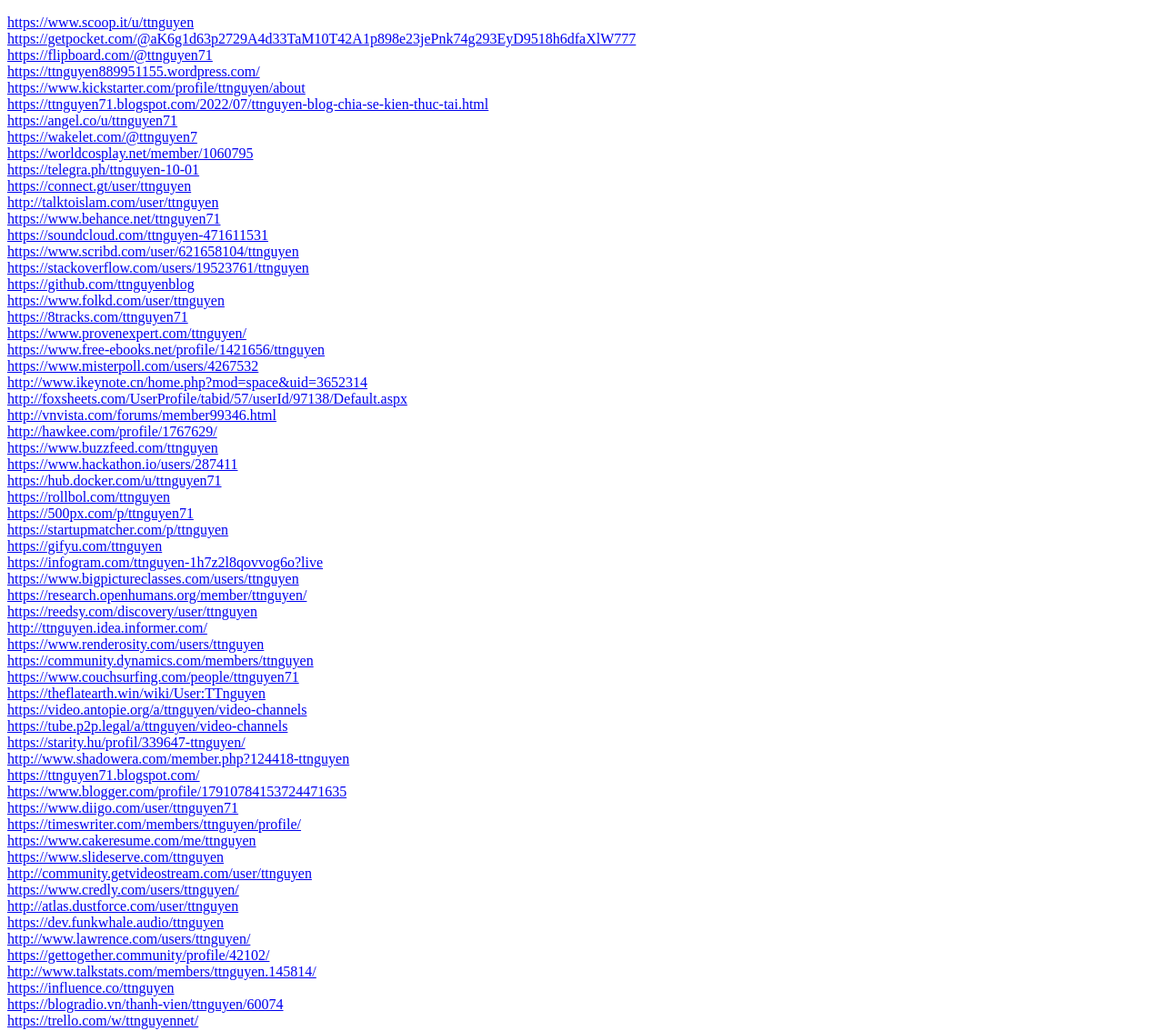
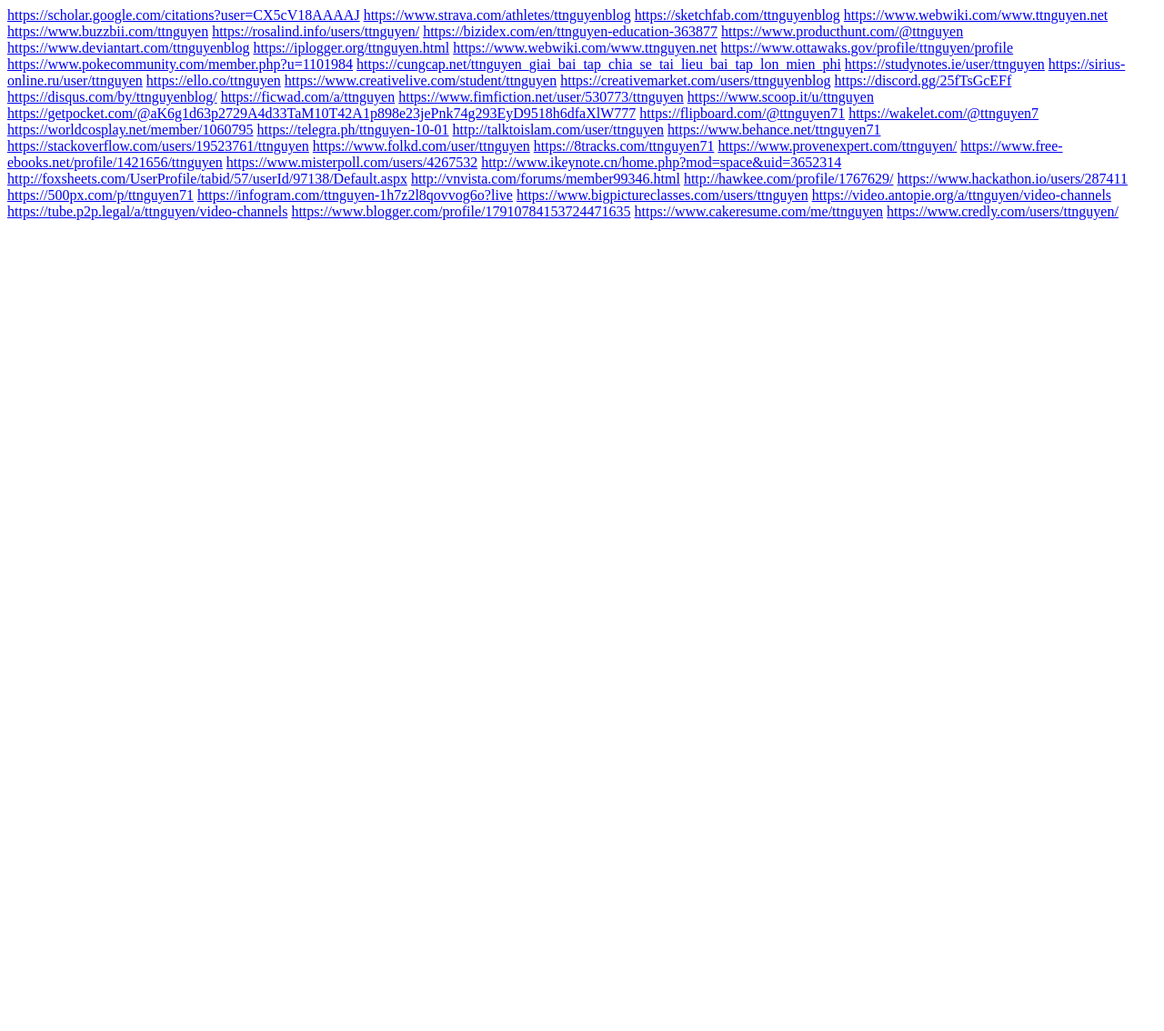
Before and after one commit to ttnguyenblog/ttnguyen, a plain HTML site: page index.html in a window 1280 px wide. Shown: the whole page at 91% size. After the commit the page ends 800 px from the top, so only its background shows below. Drawn offline with Linux system fonts and the light colour scheme.

Commit message:
Update index.html

```diff
--- a/index.html
+++ b/index.html
@@ -7,67 +7,56 @@
     <link rel="stylesheet" href="">
 </head>
 <body>
-<p><a href="https://www.scoop.it/u/ttnguyen" target="_blank">https://www.scoop.it/u/ttnguyen</a><br />
-<a href="https://getpocket.com/@aK6g1d63p2729A4d33TaM10T42A1p898e23jePnk74g293EyD9518h6dfaXlW777" target="_blank">https://getpocket.com/@aK6g1d63p2729A4d33TaM10T42A1p898e23jePnk74g293EyD9518h6dfaXlW777</a><br />
-<a href="https://flipboard.com/@ttnguyen71" target="_blank">https://flipboard.com/@ttnguyen71</a><br />
-<a href="https://ttnguyen889951155.wordpress.com/" target="_blank">https://ttnguyen889951155.wordpress.com/</a><br />
-<a href="https://www.kickstarter.com/profile/ttnguyen/about" target="_blank">https://www.kickstarter.com/profile/ttnguyen/about</a><br />
-<a href="https://ttnguyen71.blogspot.com/2022/07/ttnguyen-blog-chia-se-kien-thuc-tai.html" target="_blank">https://ttnguyen71.blogspot.com/2022/07/ttnguyen-blog-chia-se-kien-thuc-tai.html</a><br />
-<a href="https://angel.co/u/ttnguyen71" target="_blank">https://angel.co/u/ttnguyen71</a><br />
-<a href="https://wakelet.com/@ttnguyen7" target="_blank">https://wakelet.com/@ttnguyen7</a><br />
-<a href="https://worldcosplay.net/member/1060795" target="_blank">https://worldcosplay.net/member/1060795</a><br />
-<a href="https://telegra.ph/ttnguyen-10-01" target="_blank">https://telegra.ph/ttnguyen-10-01</a><br />
-<a href="https://connect.gt/user/ttnguyen" target="_blank">https://connect.gt/user/ttnguyen</a><br />
-<a href="http://talktoislam.com/user/ttnguyen" target="_blank">http://talktoislam.com/user/ttnguyen</a><br />
-<a href="https://www.behance.net/ttnguyen71" target="_blank">https://www.behance.net/ttnguyen71</a><br />
-<a href="https://soundcloud.com/ttnguyen-471611531" target="_blank">https://soundcloud.com/ttnguyen-471611531</a><br />
-<a href="https://www.scribd.com/user/621658104/ttnguyen" target="_blank">https://www.scribd.com/user/621658104/ttnguyen</a><br />
-<a href="https://stackoverflow.com/users/19523761/ttnguyen" target="_blank">https://stackoverflow.com/users/19523761/ttnguyen</a><br />
-<a href="https://github.com/ttnguyenblog" target="_blank">https://github.com/ttnguyenblog</a><br />
-<a href="https://www.folkd.com/user/ttnguyen" target="_blank">https://www.folkd.com/user/ttnguyen</a><br />
-<a href="https://8tracks.com/ttnguyen71" target="_blank">https://8tracks.com/ttnguyen71</a><br />
-<a href="https://www.provenexpert.com/ttnguyen/" target="_blank">https://www.provenexpert.com/ttnguyen/</a><br />
-<a href="https://www.free-ebooks.net/profile/1421656/ttnguyen" target="_blank">https://www.free-ebooks.net/profile/1421656/ttnguyen</a><br />
-<a href="https://www.misterpoll.com/users/4267532" target="_blank">https://www.misterpoll.com/users/4267532</a><br />
-<a href="http://www.ikeynote.cn/home.php?mod=space&amp;uid=3652314" target="_blank">http://www.ikeynote.cn/home.php?mod=space&amp;uid=3652314</a><br />
-<a href="http://foxsheets.com/UserProfile/tabid/57/userId/97138/Default.aspx" target="_blank">http://foxsheets.com/UserProfile/tabid/57/userId/97138/Default.aspx</a><br />
-<a href="http://vnvista.com/forums/member99346.html" target="_blank">http://vnvista.com/forums/member99346.html</a><br />
-<a href="http://hawkee.com/profile/1767629/" target="_blank">http://hawkee.com/profile/1767629/</a><br />
-<a href="https://www.buzzfeed.com/ttnguyen" target="_blank">https://www.buzzfeed.com/ttnguyen</a><br />
-<a href="https://www.hackathon.io/users/287411" target="_blank">https://www.hackathon.io/users/287411</a><br />
-<a href="https://hub.docker.com/u/ttnguyen71" target="_blank">https://hub.docker.com/u/ttnguyen71</a><br />
-<a href="https://rollbol.com/ttnguyen" target="_blank">https://rollbol.com/ttnguyen</a><br />
-<a href="https://500px.com/p/ttnguyen71" target="_blank">https://500px.com/p/ttnguyen71</a><br />
-<a href="https://startupmatcher.com/p/ttnguyen" target="_blank">https://startupmatcher.com/p/ttnguyen</a><br />
-<a href="https://gifyu.com/ttnguyen" target="_blank">https://gifyu.com/ttnguyen</a><br />
-<a href="https://infogram.com/ttnguyen-1h7z2l8qovvog6o?live" target="_blank">https://infogram.com/ttnguyen-1h7z2l8qovvog6o?live</a><br />
-<a href="https://www.bigpictureclasses.com/users/ttnguyen" target="_blank">https://www.bigpictureclasses.com/users/ttnguyen</a><br />
-<a href="https://research.openhumans.org/member/ttnguyen/" target="_blank">https://research.openhumans.org/member/ttnguyen/</a><br />
-<a href="https://reedsy.com/discovery/user/ttnguyen" target="_blank">https://reedsy.com/discovery/user/ttnguyen</a><br />
-<a href="http://ttnguyen.idea.informer.com/" target="_blank">http://ttnguyen.idea.informer.com/</a><br />
-<a href="https://www.renderosity.com/users/ttnguyen" target="_blank">https://www.renderosity.com/users/ttnguyen</a><br />
-<a href="https://community.dynamics.com/members/ttnguyen" target="_blank">https://community.dynamics.com/members/ttnguyen</a><br />
-<a href="https://www.couchsurfing.com/people/ttnguyen71" target="_blank">https://www.couchsurfing.com/people/ttnguyen71</a><br />
-<a href="https://theflatearth.win/wiki/User:TTnguyen" target="_blank">https://theflatearth.win/wiki/User:TTnguyen</a><br />
-<a href="https://video.antopie.org/a/ttnguyen/video-channels" target="_blank">https://video.antopie.org/a/ttnguyen/video-channels</a><br />
-<a href="https://tube.p2p.legal/a/ttnguyen/video-channels" target="_blank">https://tube.p2p.legal/a/ttnguyen/video-channels</a><br />
-<a href="https://starity.hu/profil/339647-ttnguyen/" target="_blank">https://starity.hu/profil/339647-ttnguyen/</a><br />
-<a href="http://www.shadowera.com/member.php?124418-ttnguyen" target="_blank">http://www.shadowera.com/member.php?124418-ttnguyen</a><br />
-<a href="https://ttnguyen71.blogspot.com/" target="_blank">https://ttnguyen71.blogspot.com/</a><br />
-<a href="https://www.blogger.com/profile/17910784153724471635" target="_blank">https://www.blogger.com/profile/17910784153724471635</a><br />
-<a href="https://www.diigo.com/user/ttnguyen71" target="_blank">https://www.diigo.com/user/ttnguyen71</a><br />
-<a href="https://timeswriter.com/members/ttnguyen/profile/" target="_blank">https://timeswriter.com/members/ttnguyen/profile/</a><br />
-<a href="https://www.cakeresume.com/me/ttnguyen" target="_blank">https://www.cakeresume.com/me/ttnguyen</a><br />
-<a href="https://www.slideserve.com/ttnguyen" target="_blank">https://www.slideserve.com/ttnguyen</a><br />
-<a href="http://community.getvideostream.com/user/ttnguyen" target="_blank">http://community.getvideostream.com/user/ttnguyen</a><br />
-<a href="https://www.credly.com/users/ttnguyen/" target="_blank">https://www.credly.com/users/ttnguyen/</a><br />
-<a href="http://atlas.dustforce.com/user/ttnguyen" target="_blank">http://atlas.dustforce.com/user/ttnguyen</a><br />
-<a href="https://dev.funkwhale.audio/ttnguyen" target="_blank">https://dev.funkwhale.audio/ttnguyen</a><br />
-<a href="http://www.lawrence.com/users/ttnguyen/" target="_blank">http://www.lawrence.com/users/ttnguyen/</a><br />
-<a href="https://gettogether.community/profile/42102/">https://gettogether.community/profile/42102/</a><br />
-<a href="http://www.talkstats.com/members/ttnguyen.145814/" target="_blank">http://www.talkstats.com/members/ttnguyen.145814/</a><br />
-<a href="https://influence.co/ttnguyen" target="_blank">https://influence.co/ttnguyen</a><br />
-<a href="https://blogradio.vn/thanh-vien/ttnguyen/60074" target="_blank">https://blogradio.vn/thanh-vien/ttnguyen/60074</a><br />
-<a href="https://trello.com/w/ttnguyennet/" target="_blank">https://trello.com/w/ttnguyennet/</a></p>
+<a href="https://scholar.google.com/citations?user=CX5cV18AAAAJ" target="_blank">https://scholar.google.com/citations?user=CX5cV18AAAAJ</a>
+<a href="https://www.strava.com/athletes/ttnguyenblog" target="_blank">https://www.strava.com/athletes/ttnguyenblog</a>
+<a href="https://sketchfab.com/ttnguyenblog" target="_blank">https://sketchfab.com/ttnguyenblog</a>
+<a href="https://www.webwiki.com/www.ttnguyen.net" target="_blank">https://www.webwiki.com/www.ttnguyen.net</a>
+<a href="https://www.buzzbii.com/ttnguyen" target="_blank">https://www.buzzbii.com/ttnguyen</a>
+<a href="https://rosalind.info/users/ttnguyen/" target="_blank">https://rosalind.info/users/ttnguyen/</a>
+<a href="https://bizidex.com/en/ttnguyen-education-363877" target="_blank">https://bizidex.com/en/ttnguyen-education-363877</a>
+<a href="https://www.producthunt.com/@ttnguyen" target="_blank">https://www.producthunt.com/@ttnguyen</a>
+<a href="https://www.deviantart.com/ttnguyenblog" target="_blank">https://www.deviantart.com/ttnguyenblog</a>
+<a href="https://iplogger.org/ttnguyen.html" target="_blank">https://iplogger.org/ttnguyen.html</a>
+<a href="https://www.webwiki.com/www.ttnguyen.net" target="_blank">https://www.webwiki.com/www.ttnguyen.net</a>
+<a href="https://www.ottawaks.gov/profile/ttnguyen/profile" target="_blank">https://www.ottawaks.gov/profile/ttnguyen/profile</a>
+<a href="https://www.pokecommunity.com/member.php?u=1101984" target="_blank">https://www.pokecommunity.com/member.php?u=1101984</a>
+<a href="https://cungcap.net/ttnguyen_giai_bai_tap_chia_se_tai_lieu_bai_tap_lon_mien_phi" target="_blank">https://cungcap.net/ttnguyen_giai_bai_tap_chia_se_tai_lieu_bai_tap_lon_mien_phi</a>
+<a href="https://studynotes.ie/user/ttnguyen" target="_blank">https://studynotes.ie/user/ttnguyen</a>
+<a href="https://sirius-online.ru/user/ttnguyen" target="_blank">https://sirius-online.ru/user/ttnguyen</a>
+<a href="https://ello.co/ttnguyen" target="_blank">https://ello.co/ttnguyen</a>
+<a href="https://www.creativelive.com/student/ttnguyen" target="_blank">https://www.creativelive.com/student/ttnguyen</a>
+<a href="https://creativemarket.com/users/ttnguyenblog" target="_blank">https://creativemarket.com/users/ttnguyenblog</a>
+<a href="https://discord.gg/25fTsGcEFf" target="_blank">https://discord.gg/25fTsGcEFf</a>
+<a href="https://disqus.com/by/ttnguyenblog/" target="_blank">https://disqus.com/by/ttnguyenblog/</a>
+<a href="https://ficwad.com/a/ttnguyen" target="_blank">https://ficwad.com/a/ttnguyen</a>
+<a href="https://www.fimfiction.net/user/530773/ttnguyen" target="_blank">https://www.fimfiction.net/user/530773/ttnguyen</a>
+<a href="https://www.scoop.it/u/ttnguyen" target="_blank">https://www.scoop.it/u/ttnguyen</a>
+<a href="https://getpocket.com/@aK6g1d63p2729A4d33TaM10T42A1p898e23jePnk74g293EyD9518h6dfaXlW777" target="_blank">https://getpocket.com/@aK6g1d63p2729A4d33TaM10T42A1p898e23jePnk74g293EyD9518h6dfaXlW777</a>
+<a href="https://flipboard.com/@ttnguyen71" target="_blank">https://flipboard.com/@ttnguyen71</a>
+<a href="https://wakelet.com/@ttnguyen7" target="_blank">https://wakelet.com/@ttnguyen7</a>
+<a href="https://worldcosplay.net/member/1060795" target="_blank">https://worldcosplay.net/member/1060795</a>
+<a href="https://telegra.ph/ttnguyen-10-01" target="_blank">https://telegra.ph/ttnguyen-10-01</a>
+<a href="http://talktoislam.com/user/ttnguyen" target="_blank">http://talktoislam.com/user/ttnguyen</a>
+<a href="https://www.behance.net/ttnguyen71" target="_blank">https://www.behance.net/ttnguyen71</a>
+<a href="https://stackoverflow.com/users/19523761/ttnguyen" target="_blank">https://stackoverflow.com/users/19523761/ttnguyen</a>
+<a href="https://www.folkd.com/user/ttnguyen" target="_blank">https://www.folkd.com/user/ttnguyen</a>
+<a href="https://8tracks.com/ttnguyen71" target="_blank">https://8tracks.com/ttnguyen71</a>
+<a href="https://www.provenexpert.com/ttnguyen/" target="_blank">https://www.provenexpert.com/ttnguyen/</a>
+<a href="https://www.free-ebooks.net/profile/1421656/ttnguyen" target="_blank">https://www.free-ebooks.net/profile/1421656/ttnguyen</a>
+<a href="https://www.misterpoll.com/users/4267532" target="_blank">https://www.misterpoll.com/users/4267532</a>
+<a href="http://www.ikeynote.cn/home.php?mod=space&amp;uid=3652314" target="_blank">http://www.ikeynote.cn/home.php?mod=space&amp;uid=3652314</a>
+<a href="http://foxsheets.com/UserProfile/tabid/57/userId/97138/Default.aspx" target="_blank">http://foxsheets.com/UserProfile/tabid/57/userId/97138/Default.aspx</a>
+<a href="http://vnvista.com/forums/member99346.html" target="_blank">http://vnvista.com/forums/member99346.html</a>
+<a href="http://hawkee.com/profile/1767629/" target="_blank">http://hawkee.com/profile/1767629/</a>
+<a href="https://www.hackathon.io/users/287411" target="_blank">https://www.hackathon.io/users/287411</a>
+<a href="https://500px.com/p/ttnguyen71" target="_blank">https://500px.com/p/ttnguyen71</a>
+<a href="https://infogram.com/ttnguyen-1h7z2l8qovvog6o?live" target="_blank">https://infogram.com/ttnguyen-1h7z2l8qovvog6o?live</a>
+<a href="https://www.bigpictureclasses.com/users/ttnguyen" target="_blank">https://www.bigpictureclasses.com/users/ttnguyen</a>
+<a href="https://video.antopie.org/a/ttnguyen/video-channels" target="_blank">https://video.antopie.org/a/ttnguyen/video-channels</a>
+<a href="https://tube.p2p.legal/a/ttnguyen/video-channels" target="_blank">https://tube.p2p.legal/a/ttnguyen/video-channels</a>
+<a href="https://www.blogger.com/profile/17910784153724471635" target="_blank">https://www.blogger.com/profile/17910784153724471635</a>
+<a href="https://www.cakeresume.com/me/ttnguyen" target="_blank">https://www.cakeresume.com/me/ttnguyen</a>
+<a href="https://www.credly.com/users/ttnguyen/" target="_blank">https://www.credly.com/users/ttnguyen/</a>
+
 </body>
 </html>
```
